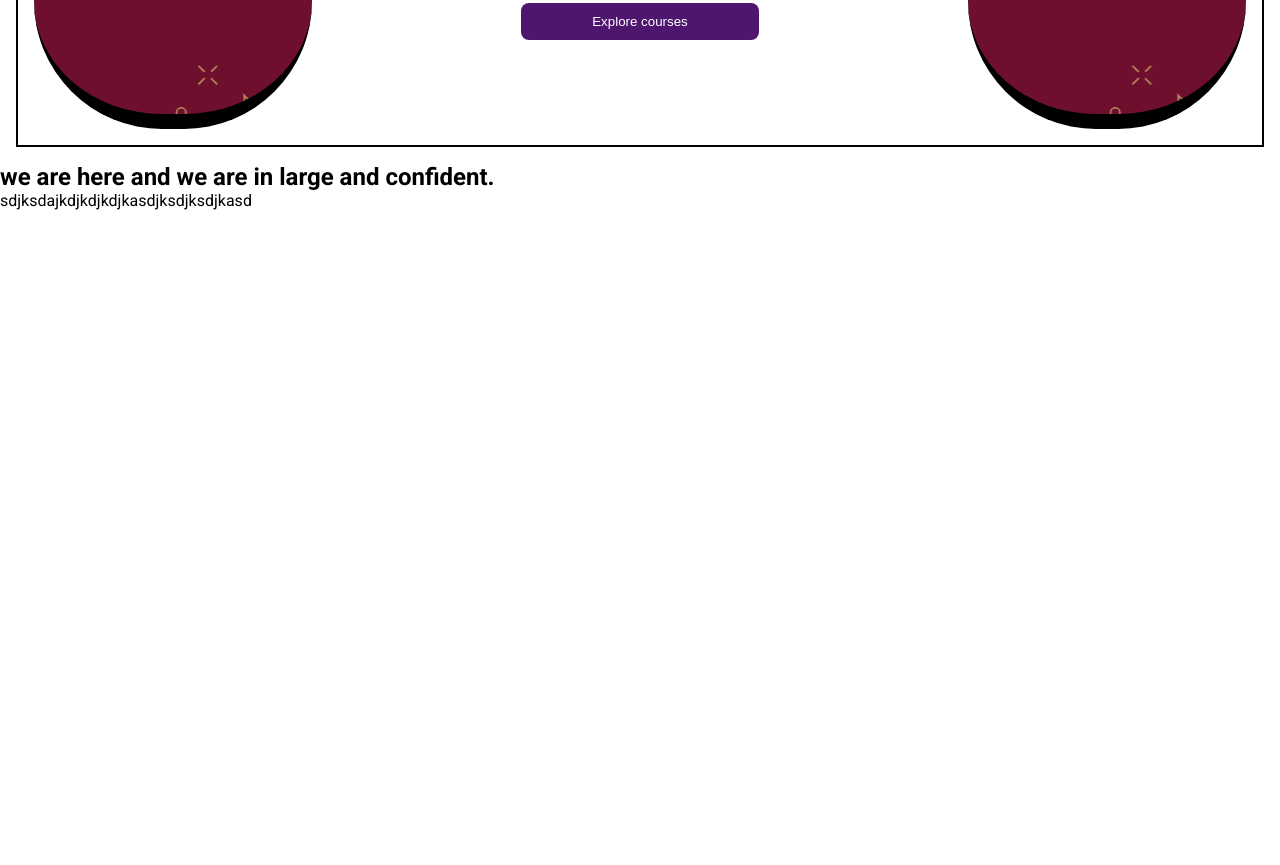
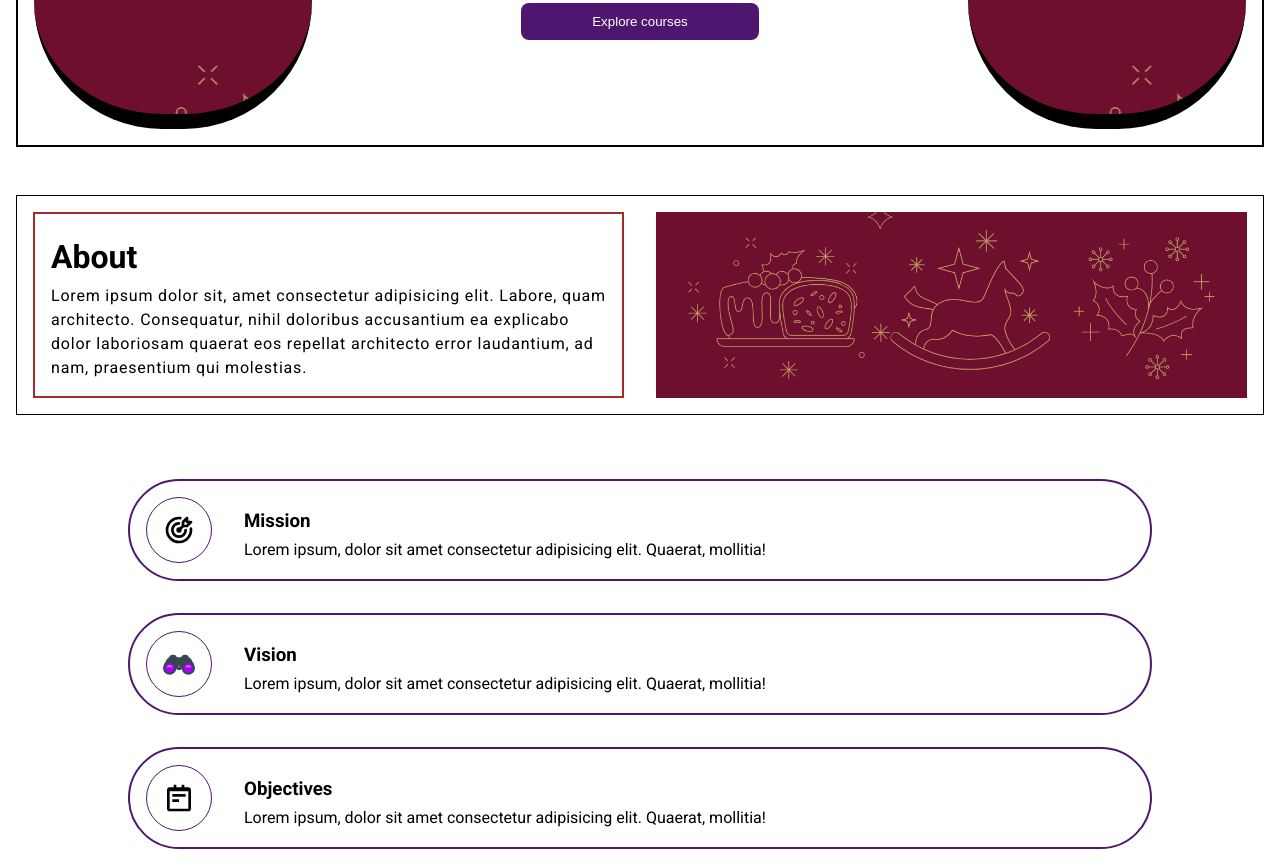
Before and after one commit to JulieWilly/muranga-university-programming-club_website, a React (Vite) app: page / in a window 1280 px wide. Shown: the part 469-1334 px from the top of the page. Before the commit the page ends 800 px from the top, so only its background shows below. Built offline with nearby package versions, Linux system fonts and the light colour scheme.

Commit message:
adding the about section of the web page

```diff
--- a/index.html
+++ b/index.html
@@ -8,7 +8,6 @@
   </head>
   <body>
     <div id="root"></div>
-    <p>sdjksdajkdjkdjkdjkasdjksdjksdjkasd</p>
     <script type="module" src="/src/main.jsx"></script>
   </body>
 </html>
--- a/src/App.jsx
+++ b/src/App.jsx
@@ -3,7 +3,6 @@ import './App.css'
 import Header from './components/Header/Header'
 import Heros from './components/Header/Heros'
 import HeaderAbout from './components/Header/HeaderAbout'
-
 
 const App = () => {
   return (<>
--- a/src/components/Header/HeaderAbout.jsx
+++ b/src/components/Header/HeaderAbout.jsx
@@ -1,4 +1,7 @@
 import './homeSection.css'
+import { TbTargetArrow } from "react-icons/tb";
+import { FcBinoculars } from "react-icons/fc";
+import { BiNotepad } from "react-icons/bi";
 
 const AboutItems = ({title, description}) => {
     return (
@@ -14,13 +17,51 @@ const AboutItems = ({title, description}) => {
     )
 }
 
+const AboutImg = () => {
+    return (
+        // <div className="about_img">
+
+        // </div>
+        <></>
+    )
+}
+
+const CoreValues = ({ValuesIcon, valuesTitle, valueDescription}) => {
+    return (
+        <section className='values_section'>
+            <div className="about_core_values">
+            <div className='core_icon'>
+                {ValuesIcon}
+            </div>
+            <div className="description">
+                <h1>{valuesTitle}</h1>
+                <p>{valueDescription}</p>
+            </div>
+        </div>
+        </section>
+    )
+}
 const HeaderAbout= () => {
     return (
         <section >
+            <div className='about_sect'>
+                <div className="about_text">
+                    <h1>About</h1>
+                    <p>Lorem ipsum dolor sit, amet consectetur adipisicing elit. Labore, quam architecto. Consequatur, nihil doloribus accusantium ea explicabo dolor laboriosam quaerat eos repellat architecto error laudantium, ad nam, praesentium qui molestias.</p>
+                </div>
 
-            <h2>we are here and we are in large and confident.</h2>
+                <div className="about_img">
+                    <img src="" alt="" />
+                </div>
+                {/* <AboutImag /> */}
 
-            {/* <div><AboutItems title={} description={"dklsadklsdklas"} /> </div> */}
+                {/* <AboutItems title="Asdsdksdksdkl" description={"dklsadklsdklas"} /> */}
+            </div>
+            <div className="abt_core_values">
+                <CoreValues ValuesIcon={<TbTargetArrow />} valuesTitle="Mission" valueDescription="Lorem ipsum, dolor sit amet consectetur adipisicing elit. Quaerat, mollitia!"/>
+                <CoreValues ValuesIcon={<FcBinoculars />} valuesTitle="Vision" valueDescription="Lorem ipsum, dolor sit amet consectetur adipisicing elit. Quaerat, mollitia!"/>
+                <CoreValues ValuesIcon={<BiNotepad />} valuesTitle="Objectives" valueDescription="Lorem ipsum, dolor sit amet consectetur adipisicing elit. Quaerat, mollitia!"/>
+            </div>
         </section>
     )
 }
--- a/src/components/Header/homeSection.css
+++ b/src/components/Header/homeSection.css
@@ -135,6 +135,76 @@ button:hover{
 }
 
 
+/* ########## ABOUT SECTION ###########*/
+
+.about_sect {
+    margin: 3rem 1rem;
+    border: 1px solid black;
+    padding: 1rem;
+    display: flex;
+    flex-direction: row;
+    gap: 2rem;
+}
+
+.about_text {
+    width: 50%;
+    padding: 1rem;
+    border: 2px solid brown;
+    text-align: left;
+}
+.about_img {
+    background-image: url(./8.png);
+    width: 50%;
+    background-position: center;
+    background-size: cover;
+    background-color: red;
+}
 
 
-/* ########## ABOUT SECTION ###########*/
+.about_text h1{
+    font-size: 2rem;
+    padding: .5rem 0;
+}
+
+.about_text p{
+    letter-spacing: .05rem;
+    line-height: 1.5;
+}
+
+.values_section {
+    align-items: center;
+    display: flex;
+    justify-content: center;
+}
+.about_core_values{
+    display: flex;
+    gap: 2rem;
+    align-items: center;
+    margin: 1rem;
+    width: 80%;
+    padding: 1rem;
+    border: 2px solid var(--hover-color);
+    border-radius: 5rem;
+}
+.about_core_values:hover{
+    background: var(--header-color);
+    color: var(--white-color);
+    fill: var(--white-color);
+    transition: all ease-in-out .5s;
+
+}
+.about_core_values  {
+}
+
+.about_core_values .core_icon {
+    font-size: 2rem;
+    border: 1px solid var(--hover-color);
+    display: grid;
+    place-content: center;
+    border-radius: 100%;
+    padding: 1rem;
+}
+
+.values_section .description h1{
+    padding: .5rem 0;
+}
```
